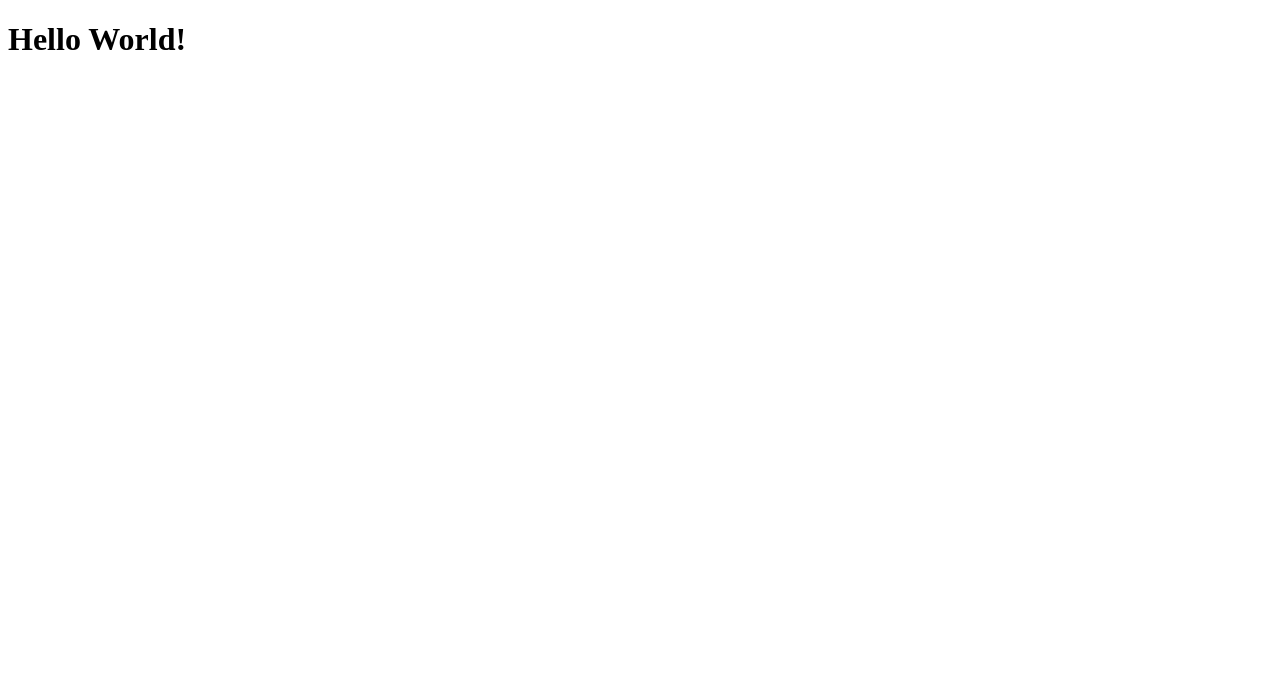
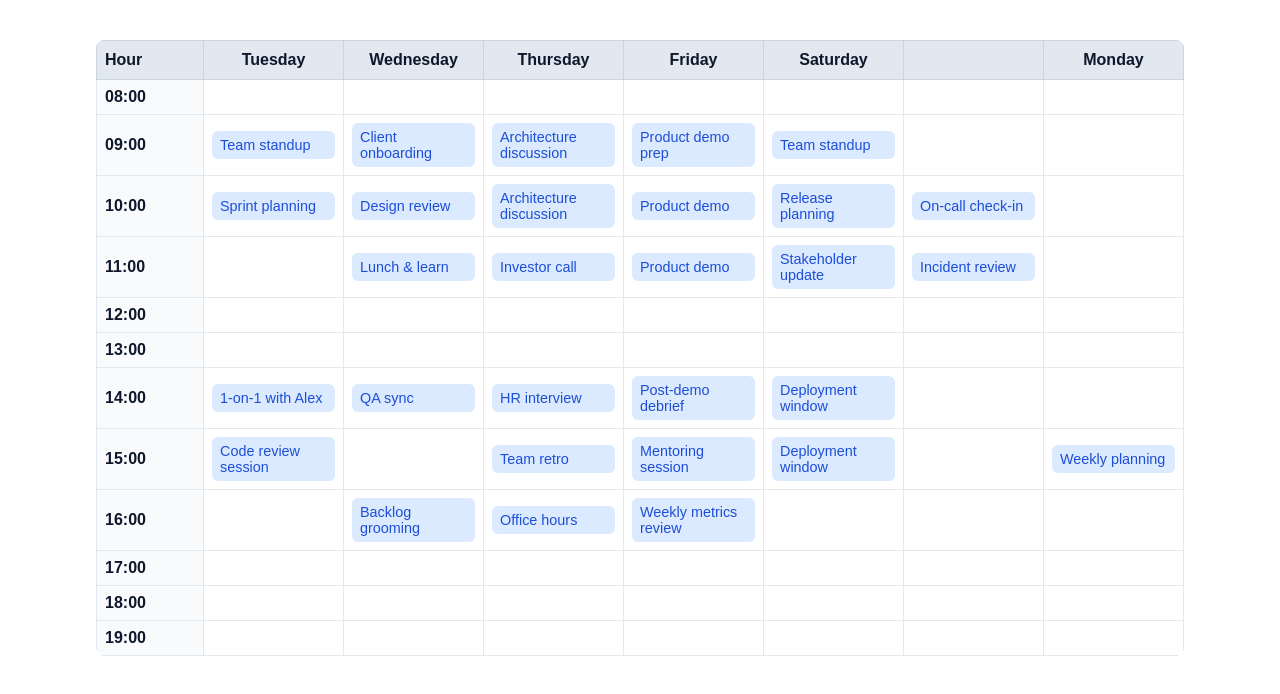
Before and after one commit to kolminz/appointment-booking-application, a React (Vite) app: page / in a window 1280 px wide. Shown: the top 694 px of the page. Built offline with nearby package versions, Linux system fonts and the light colour scheme.

Commit message:
feat: Create calendar table, load data, add types and styles

```diff
--- a/src/App.css
+++ b/src/App.css
@@ -1,3 +1,16 @@
 .container {
-  display: block;
+  max-width: 1120px;
+  margin: 0 auto;
+  padding: 16px;
+  font-family: Arial, sans-serif;
+  color: var(--textSecondary);
 }
+
+.statusMessage {
+  margin: 16px 0;
+  font-size: 1rem;
+}
+
+.statusMessage.error {
+  color: #b91c1c;
+}
--- a/src/App.tsx
+++ b/src/App.tsx
@@ -1,11 +1,70 @@
-import './App.css'
+import {useEffect, useState} from "react";
+import Calendar from "./components/Calendar";
+import type {Appointment} from "./types.ts";
+import {fetchAppointments} from "./mockApi.ts";
+import "./App.css";
+
+const START_HOUR = 8;
+const END_HOUR = 20;
 
 function App() {
+
+	// STATES
+	const [appointments, setAppointments] = useState<Appointment[]>([]);
+	const [loading, setLoading] = useState(true);
+	const [error, setError] = useState<string | null>(null);
+
+	// HOOKS
+	// Loading appointments on mount
+	useEffect(() => {
+		let cancelled = false;
+
+		async function loadAppointments(): Promise<void> {
+			setLoading(true);
+			setError(null);
+			try {
+				const data = await fetchAppointments();
+				if (!cancelled) {
+					setAppointments(data);
+				}
+			} catch {
+				if (!cancelled) {
+					setError("Failed to load appointments.");
+				}
+			} finally {
+				if (!cancelled) {
+					setLoading(false);
+				}
+			}
+		}
+
+		void loadAppointments();
+		return () => {
+			cancelled = true;
+		};
+	}, []);
+
+	// RENDER
+	if (loading) {
+		return (
+			<div className="container">
+				<p className="statusMessage">Loading...</p>
+			</div>
+		);
+	}
+
+	if (error) {
+		return (
+			<div className="container">
+				<p className="statusMessage error">{error}</p>
+			</div>
+		);
+	}
 	return (
 		<div className="container">
-			<h1>Hello World!</h1>
+			<Calendar appointments={appointments} startHour={START_HOUR} endHour={END_HOUR} />
 		</div>
-	)
+	);
 }
 
 export default App
--- /dev/null
+++ b/src/components/Calendar/index.tsx
@@ -0,0 +1,64 @@
+import {useMemo} from "react";
+import type {Appointment} from "../../types.ts";
+import type {CalendarProps} from "./types.ts";
+import "./style.css";
+import {collectWeekDates, formatHour, formatWeekdayLabel} from "./utils.ts";
+
+function Calendar(props: CalendarProps) {
+	const {appointments, startHour, endHour} = props;
+
+	const hours = Array.from({ length: endHour - startHour }, (_, index) => startHour + index);
+
+	// MEMOS
+	const weekDates = useMemo(() => collectWeekDates(appointments), [appointments]);
+
+	const appointmentsByDateAndHour = useMemo(() => {
+		const map = new Map<string, Appointment>();
+
+		for (const appointment of appointments) {
+			for (let hour = appointment.startHour; hour < appointment.endHour; hour += 1) {
+				map.set(`${appointment.date}-${hour}`, appointment);
+			}
+		}
+
+		return map;
+	}, [appointments]);
+
+	// RENDER
+	return (
+		<div className="container">
+			<table className="calendarTable">
+				<thead>
+				<tr>
+					<th className="timeCol">Hour</th>
+					{weekDates.map((date) => (
+						<th key={date}>
+							{formatWeekdayLabel(date)}
+						</th>
+					))}
+				</tr>
+				</thead>
+
+				<tbody>
+				{hours.map((hour) => {
+					return (
+						<tr key={`hour-${hour}`}>
+							<td className="timeCell">{formatHour(hour)}</td>
+							{weekDates.map((date) => {
+								const appointment = appointmentsByDateAndHour.get(`${date}-${hour}`);
+								return (
+									<td key={`${date}-${hour}`} className="dayCell">
+										{appointment ? <span className="appointmentTitle">{appointment.title}</span> : null}
+									</td>
+								);
+							})}
+						</tr>
+					);
+				})}
+				</tbody>
+			</table>
+		</div>
+	);
+}
+
+export default Calendar;
--- /dev/null
+++ b/src/components/Calendar/style.css
@@ -0,0 +1,48 @@
+.calendarTable {
+	width: 100%;
+	border-collapse: collapse;
+	table-layout: fixed;
+	border-radius: 8px;
+	overflow: hidden;
+
+	th {
+		background: var(--onPrimary);
+		border: 1px solid var(--borderColor);
+		padding: 10px 8px;
+		font-weight: 700;
+		text-align: center;
+	}
+
+	.timeCol {
+		width: 90px;
+		text-align: left;
+	}
+}
+
+
+.timeCell,
+.dayCell {
+	min-height: 56px;
+	padding: 8px;
+	border-bottom: 1px solid var(--onPrimary);
+}
+
+.timeCell {
+	font-weight: 600;
+	border: 1px solid var(--onPrimary);
+	background: #f8fafc;
+}
+
+.dayCell {
+	border-right: 1px solid var(--onPrimary);
+	background: var(--backgroundColor);
+}
+
+.appointmentTitle {
+	display: block;
+	padding: 6px 8px;
+	border-radius: 6px;
+	background: var(--primary);
+	color: var(--textPrimary);
+	font-size: 0.9rem;
+}
--- /dev/null
+++ b/src/components/Calendar/types.ts
@@ -0,0 +1,7 @@
+import type {Appointment} from "../../types.ts";
+
+export interface CalendarProps {
+	appointments: Appointment[];
+	startHour: number;
+	endHour: number;
+}
--- /dev/null
+++ b/src/components/Calendar/utils.ts
@@ -0,0 +1,18 @@
+import type {Appointment} from "../../types.ts";
+
+export function collectWeekDates(appointments: Appointment[]): string[] {
+	return Array.from(new Set(appointments.map((appointment) => appointment.date))).sort((a, b) =>
+		a.localeCompare(b)
+	);
+}
+
+export function formatWeekdayLabel(date: string): string {
+	const WEEKDAY_LABELS = ["Sunday", "Monday", "Tuesday", "Wednesday", "Thursday", "Friday", "Saturday"];
+	const dayIndex = new Date(`${date}T00:00:00`).getDay()+1;
+	console.log(`${dayIndex} - ${date}`);
+	return WEEKDAY_LABELS[dayIndex];
+}
+
+export function formatHour(hour: number): string {
+	return `${hour.toString().padStart(2, "0")}:00`;
+}
--- a/src/index.css
+++ b/src/index.css
@@ -1,3 +1,9 @@
 :root {
-  --primary: #205586;
+  --primary: #dbeafe;
+  --onPrimary: #e2e8f0;
+  --textPrimary: #1d4ed8;
+  --textSecondary: #0f172a;
+  --backgroundColor: #ffffff;
+  --borderColor: #cbd5e1;
+  --error: #b91c1c;
 }
--- /dev/null
+++ b/src/mockApi.ts
@@ -0,0 +1,64 @@
+import type { Appointment } from "./types.ts";
+
+// -----------------------------------------------------------------------
+
+// Mock data
+// Covers the week of 2025-04-07 (Mon) – 2025-04-13 (Sun).
+// Notable patterns in the data:
+// - 08:00–09:00 is empty on every day → should collapse
+// - 12:00–14:00 is empty on every day → should collapse
+// - 17:00–20:00 is empty on every day → should collapse
+// - All other hours have at least one appointment somewhere in the week
+// -----------------------------------------------------------------------
+
+const MOCK_APPOINTMENTS: Appointment[] = [
+	// Monday 2025-04-07
+	{id: "a1", title: "Team standup", date: "2025-04-07", startHour: 9, endHour: 10},
+	{id: "a2", title: "Sprint planning", date: "2025-04-07", startHour: 10, endHour: 11},
+	{id: "a3", title: "1-on-1 with Alex", date: "2025-04-07", startHour: 14, endHour: 15},
+	{id: "a4", title: "Code review session", date: "2025-04-07", startHour: 15, endHour: 16},
+	// Tuesday 2025-04-08
+	{id: "b1", title: "Client onboarding", date: "2025-04-08", startHour: 9, endHour: 10},
+	{id: "b2", title: "Design review", date: "2025-04-08", startHour: 10, endHour: 11},
+	{id: "b3", title: "Lunch & learn", date: "2025-04-08", startHour: 11, endHour: 12},
+	{id: "b4", title: "QA sync", date: "2025-04-08", startHour: 14, endHour: 15},
+	{id: "b5", title: "Backlog grooming", date: "2025-04-08", startHour: 16, endHour: 17},
+	// Wednesday 2025-04-09
+	{id: "c1", title: "Architecture discussion", date: "2025-04-09", startHour: 9, endHour: 11},
+	{id: "c2", title: "Investor call", date: "2025-04-09", startHour: 11, endHour: 12},
+	{id: "c3", title: "HR interview", date: "2025-04-09", startHour: 14, endHour: 15},
+	{id: "c4", title: "Team retro", date: "2025-04-09", startHour: 15, endHour: 16},
+	{id: "c5", title: "Office hours", date: "2025-04-09", startHour: 16, endHour: 17},
+	// Thursday 2025-04-10
+	{id: "d1", title: "Product demo prep", date: "2025-04-10", startHour: 9, endHour: 10},
+	{id: "d2", title: "Product demo", date: "2025-04-10", startHour: 10, endHour: 12},
+	{id: "d3", title: "Post-demo debrief", date: "2025-04-10", startHour: 14, endHour: 15},
+	{id: "d4", title: "Mentoring session", date: "2025-04-10", startHour: 15, endHour: 16},
+	{id: "d5", title: "Weekly metrics review", date: "2025-04-10", startHour: 16, endHour: 17},
+	// Friday 2025-04-11
+	{id: "e1", title: "Team standup", date: "2025-04-11", startHour: 9, endHour: 10},
+	{id: "e2", title: "Release planning", date: "2025-04-11", startHour: 10, endHour: 11},
+	{id: "e3", title: "Stakeholder update", date: "2025-04-11", startHour: 11, endHour: 12},
+	{id: "e4", title: "Deployment window", date: "2025-04-11", startHour: 14, endHour: 16},
+	// Saturday 2025-04-12
+	{id: "f1", title: "On-call check-in", date: "2025-04-12", startHour: 10, endHour: 11},
+	{id: "f2", title: "Incident review", date: "2025-04-12", startHour: 11, endHour: 12},
+	// Sunday 2025-04-13
+	{id: "g1", title: "Weekly planning", date: "2025-04-13", startHour: 15, endHour: 16},
+];
+
+const SIMULATED_DELAY_MS = 800;
+
+function delay(ms: number): Promise<void> {
+	return new Promise((resolve) => setTimeout(resolve, ms));
+}
+
+/**
+ * Simulates a network request that fetches all appointments for the week.
+ *
+ * @returns A promise that resolves to an array of Appointment objects.
+ */
+export async function fetchAppointments(): Promise<Appointment[]> {
+	await delay(SIMULATED_DELAY_MS);
+	return structuredClone(MOCK_APPOINTMENTS);
+}
--- /dev/null
+++ b/src/types.ts
@@ -0,0 +1,7 @@
+export type Appointment = {
+	id: string;
+	title: string;
+	date: string; // ISO date string, e.g. "2025-04-02"
+	startHour: number; // inclusive, e.g. 9 for 09:00
+	endHour: number; // exclusive, e.g. 10 for 09:00–10:00
+};
```
